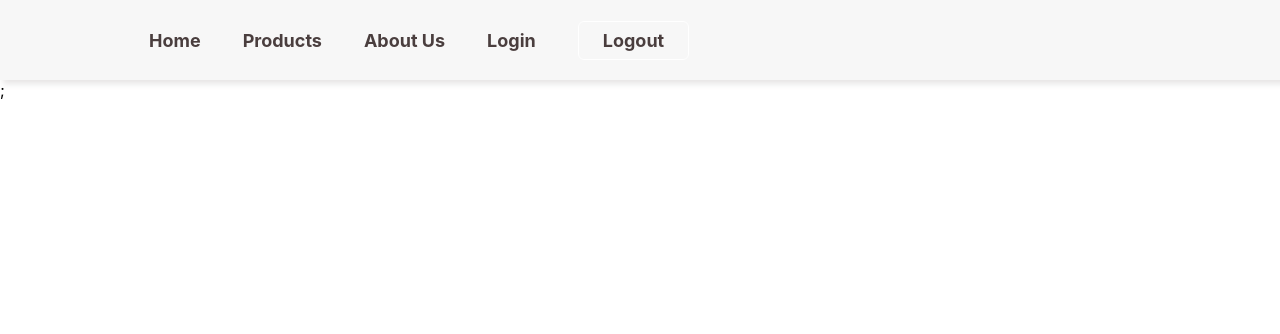
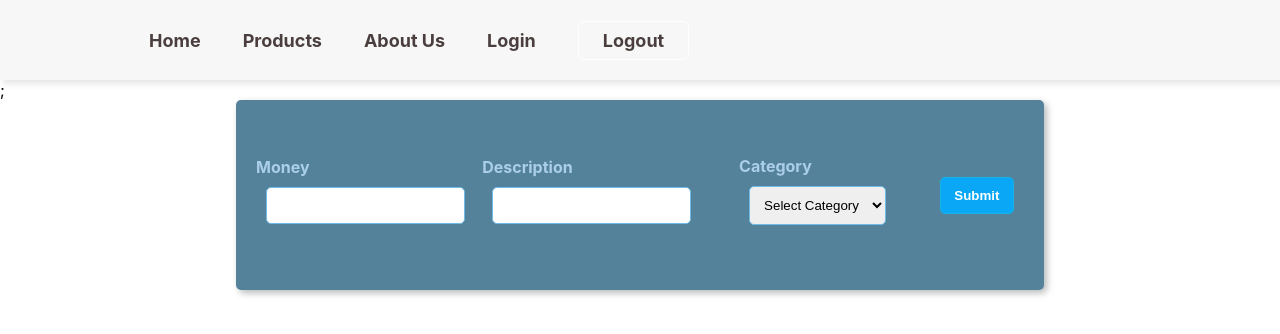
Before and after one commit to cgmonali/Expense-Tracker--auth, a React (Create React App) app: page /#/dailyexpense in a window 1280 px wide. Shown: the top 334 px of the page. Built offline with nearby package versions, Linux system fonts and the light colour scheme.

Commit message:
Adding Expenses for tracking purpose

```diff
--- a/src/App.js
+++ b/src/App.js
@@ -6,6 +6,7 @@ import SignUp from './components/SignUp/SignUp';
 import Layout from './components/Layout/Layout';
 import HomePage from './components/HomePage/HomePage';
 import ProfilePage from './components/ProfilePage/ProfilePage';
+import DailyExpense from './components/DailyExpense/DailyExpense';
 function App() {
 
 
@@ -26,6 +27,9 @@ function App() {
         <Route path='/profilepage' >
           <ProfilePage />
         </Route>
+        <Route path='/dailyexpense' >
+          <DailyExpense />
+        </Route>
 
 
       </Switch>
--- /dev/null
+++ b/src/components/DailyExpense/DailyExpense.js
@@ -0,0 +1,78 @@
+import React, { useRef, useState } from 'react';
+import classes from './DailyExpense.module.css';
+
+const DailyExpense = () => {
+  const moneyRef = useRef();
+  const descriptionRef = useRef();
+  const categoryRef = useRef();
+
+  const [expenses, setExpenses] = useState([]);
+
+  function dailyExpenseHandler(event) {
+    event.preventDefault();
+
+    const money = moneyRef.current.value;
+    const description = descriptionRef.current.value;
+    const category = categoryRef.current.value;
+
+
+    const newExpense = {
+      money,
+      description,
+      category,
+    };
+
+
+    setExpenses((prevExpenses) => [...prevExpenses, newExpense]);
+
+
+    moneyRef.current.value = '';
+    descriptionRef.current.value = '';
+    categoryRef.current.value = '';
+  }
+
+  return (
+    <>
+
+      <section >
+        <form action="" onSubmit={dailyExpenseHandler} className={classes.inputItems} >
+          <div >
+            <label htmlFor="money">Money</label>
+            <input type="number" ref={moneyRef} id="money"className={classes.moneyInput} />
+          </div>
+          <div  >
+            <label htmlFor="description">Description</label>
+            <input type="text" ref={descriptionRef} id="description" className={classes.descriptionInput}/>
+          </div>
+          <div  >
+            <label htmlFor="category">Category</label>
+            <select name="category" id="category" ref={categoryRef} value=""className={classes.selectInput}>
+  <option value="">Select Category</option>
+  <option value="Food">Food</option>
+  <option value="Petrol">Petrol</option>
+  <option value="Salary">Salary</option>
+</select>
+          </div>
+          <button className={classes.submitInput}  type="submit">Submit</button>
+        </form>
+      </section>
+
+      {expenses.length > 0 && (
+        <section className={classes.listingcontainer}>
+          <h2>Expenses</h2>
+          <ul>
+            {expenses.map((expense, index) => (
+              <li key={index} className={classes.listingItems}>
+                <span> {expense.money}</span>
+                <span>{expense.description}</span>
+                <span> {expense.category}</span>
+              </li>
+            ))}
+          </ul>
+        </section>
+      )}
+    </>
+  );
+};
+
+export default DailyExpense;
--- /dev/null
+++ b/src/components/DailyExpense/DailyExpense.module.css
@@ -0,0 +1,87 @@
+.inputItems{
+    height: 150px;
+    align-items: center;
+    justify-content: center;
+    background-color: rgb(85, 130, 155);
+    display: flex;
+    padding: 20px;
+   margin: 0 auto;
+    border-radius: 5px;
+  width: 60%;
+  /* border: 1px solid rgb(25, 156, 233); */
+  box-shadow: 3px 3px 7px rgb(183, 186, 187);
+
+
+}
+.inputItems label{
+    font-weight: bold;
+    color: rgb(171, 206, 233);
+}
+
+
+
+
+
+.moneyInput{
+    padding: 10px;
+    margin: 10px 10px;
+    border: 1px solid rgb(111, 186, 230);
+    border-radius: 5px;
+}
+
+.descriptionInput{
+    padding: 10px;
+    margin: 10px 10px;
+    border: 1px solid rgb(111, 186, 230);
+    border-radius: 5px;
+}
+
+.selectInput{
+    padding: 10px;
+    margin: 10px 10px;
+    border: 1px solid rgb(111, 186, 230);
+    border-radius: 5px;
+}
+
+.submitInput{
+    padding: 10px;
+    margin: 10px;
+    border: 1px solid rgb(23, 179, 227);
+    border-radius: 5px;
+    width: 85px;
+    background-color: rgb(9, 167, 246);
+    color: rgb(255, 255, 255);
+    font-weight: bolder;
+
+}
+
+.submitInput:hover{
+    cursor: pointer;
+    background-color: rgb(12, 138, 201);
+}
+
+.listingItems{
+    display: flex;
+    flex-direction: row;
+    align-items: center;
+    justify-content:space-around;
+    background-color: rgb(150, 199, 225);
+   font-size: large;
+   color: rgb(10, 73, 85);
+   font-weight: bolder;
+    margin: 20px auto;
+   width: 50%;
+   box-shadow: 2px 2px 4px rgb(183, 186, 187);
+}
+
+.listingItems span {
+    margin: 10px;
+    padding: 0 50px;
+
+}
+.listingcontainer h2{
+    display: flex;
+    align-items: center;
+    justify-content: center;
+    color: rgb(22, 136, 170);
+}
--- a/src/components/Layout/MainNavigation.js
+++ b/src/components/Layout/MainNavigation.js
@@ -32,6 +32,10 @@ const MainNavigation = () => {
              <Link to='/'>About Us</Link>
 
           </li>
+        { authCtx.isLoggedIn && <li>
+             <Link to='/dailyexpense' >Daily Expense</Link>
+
+          </li>}
 
      <li>
              <Link to='/login' >Login</Link>
```
